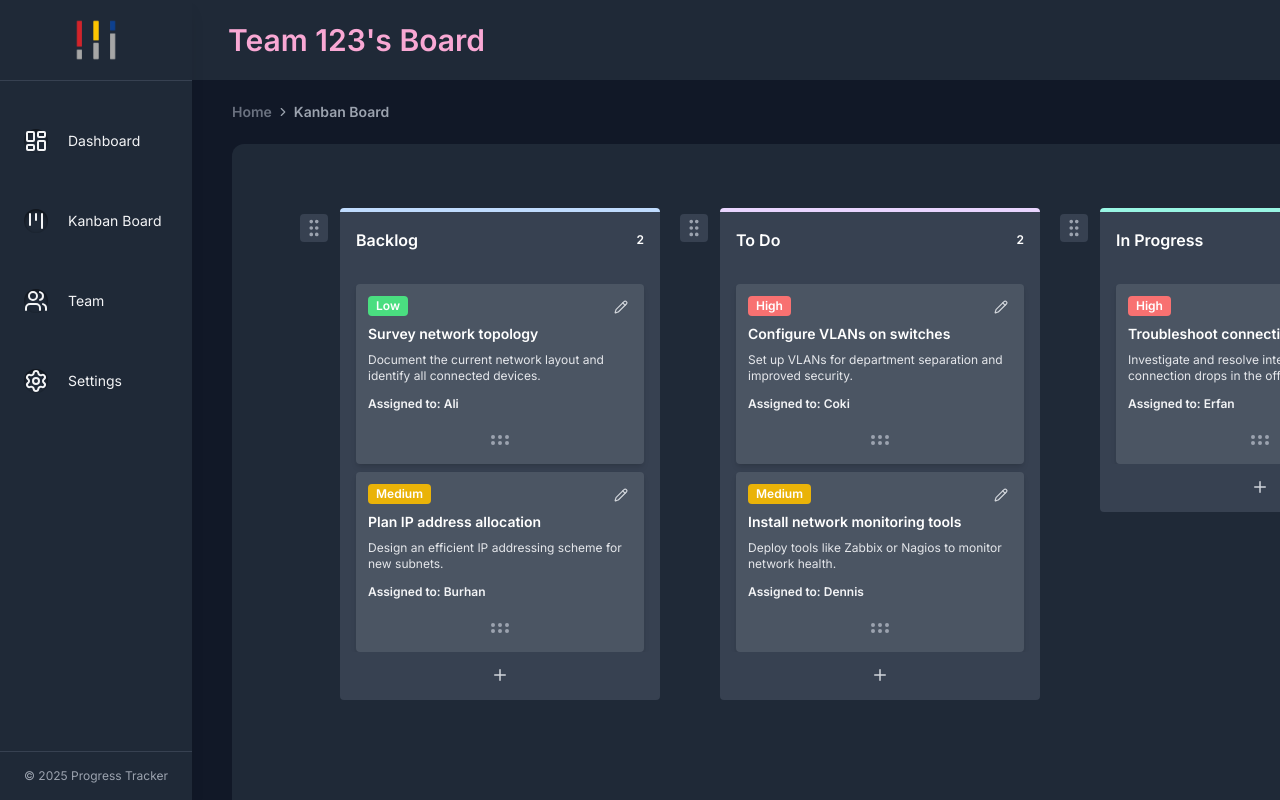
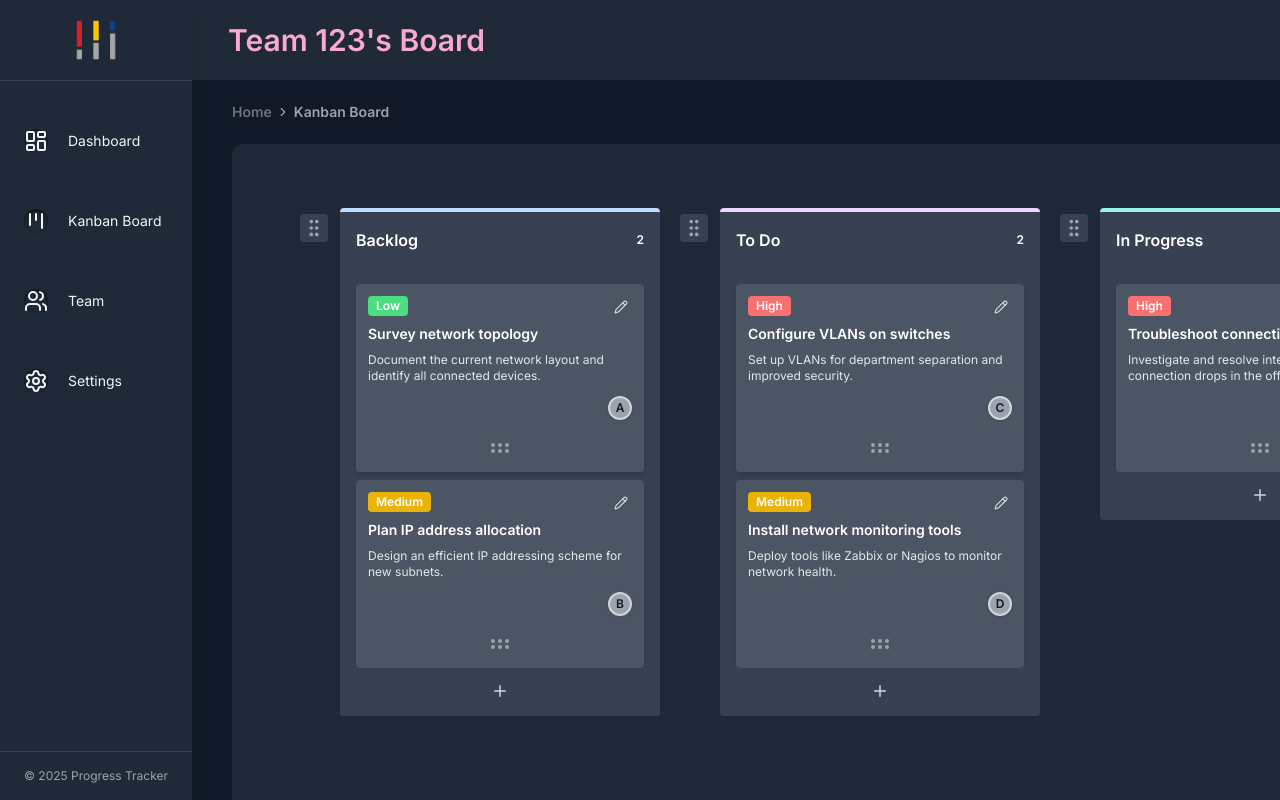
Before and after one commit to definitelynotjin/progress-tracker, a Next.js app: page /kanban in a window 1280 px wide. Shown: the top 800 px of the page. Built offline with nearby package versions, Linux system fonts and the light colour scheme.

Commit message:
feat: update TaskCard to display assignee avatar instead of text for improved visual clarity

```diff
--- a/src/app/components/kanban/TaskCard.tsx
+++ b/src/app/components/kanban/TaskCard.tsx
@@ -59,10 +59,18 @@ export default function TaskCard({ task, onClick }: TaskCardProps) {
                             dangerouslySetInnerHTML={{ __html: task.content }}
                         />
                     )}
-                    {/* Assigned to text below the body */}
-                    <span className="text-xs text-left font-bold text-gray-100 mt-2 ">
-                        Assigned to{task.assignee ? `: ${task.assignee}` : ' :'}
-                    </span>
+                    {/* Assigned to avatar on the right */}
+                    <div className="flex items-center w-full mt-2">
+                        <div className="flex-1"></div>
+                        {task.assignee ? (
+                            <span
+                                className="w-6 h-6 flex items-center justify-center rounded-full bg-gray-400 text-gray-900 font-bold text-xs border-2 border-gray-300 shadow"
+                                title={task.assignee}
+                            >
+                                {task.assignee.charAt(0).toUpperCase()}
+                            </span>
+                        ) : null}
+                    </div>
                 </div>
                 {/* Draggable grip icon centered below content */}
                 <div
```
